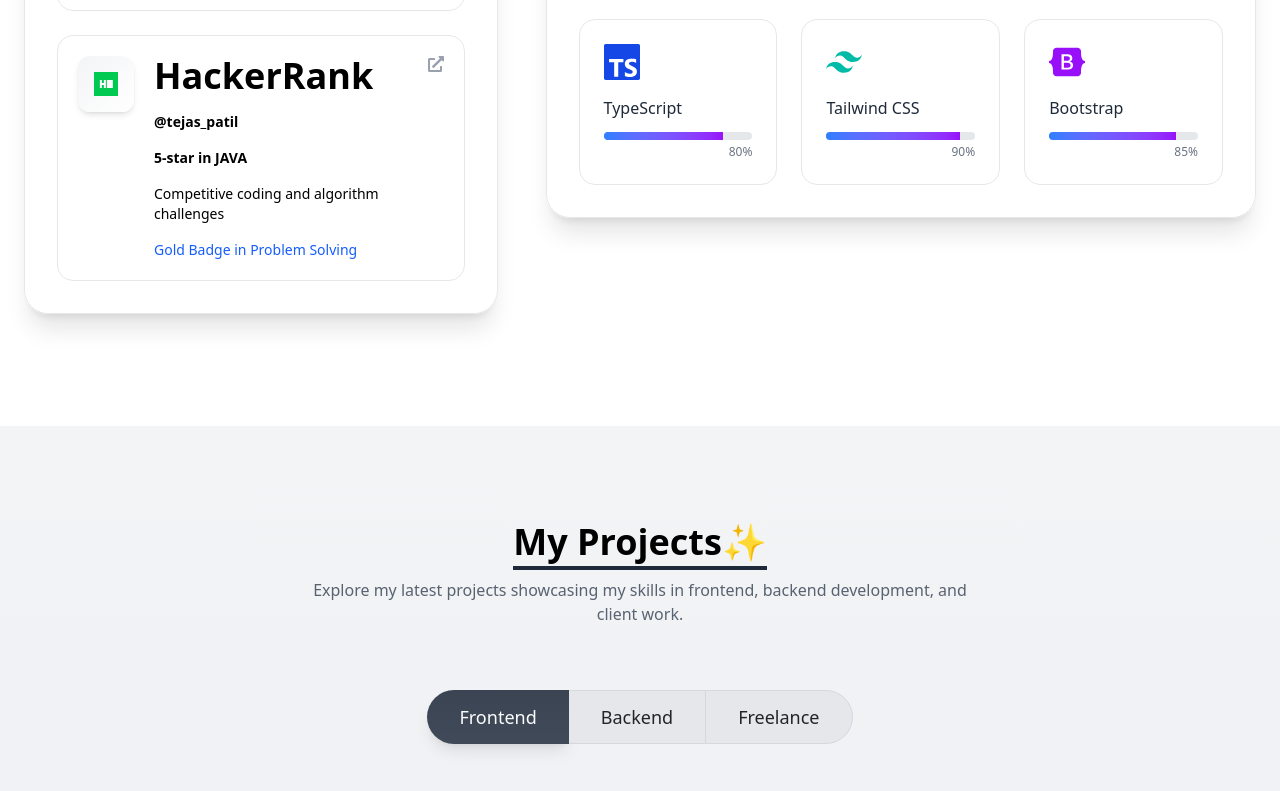
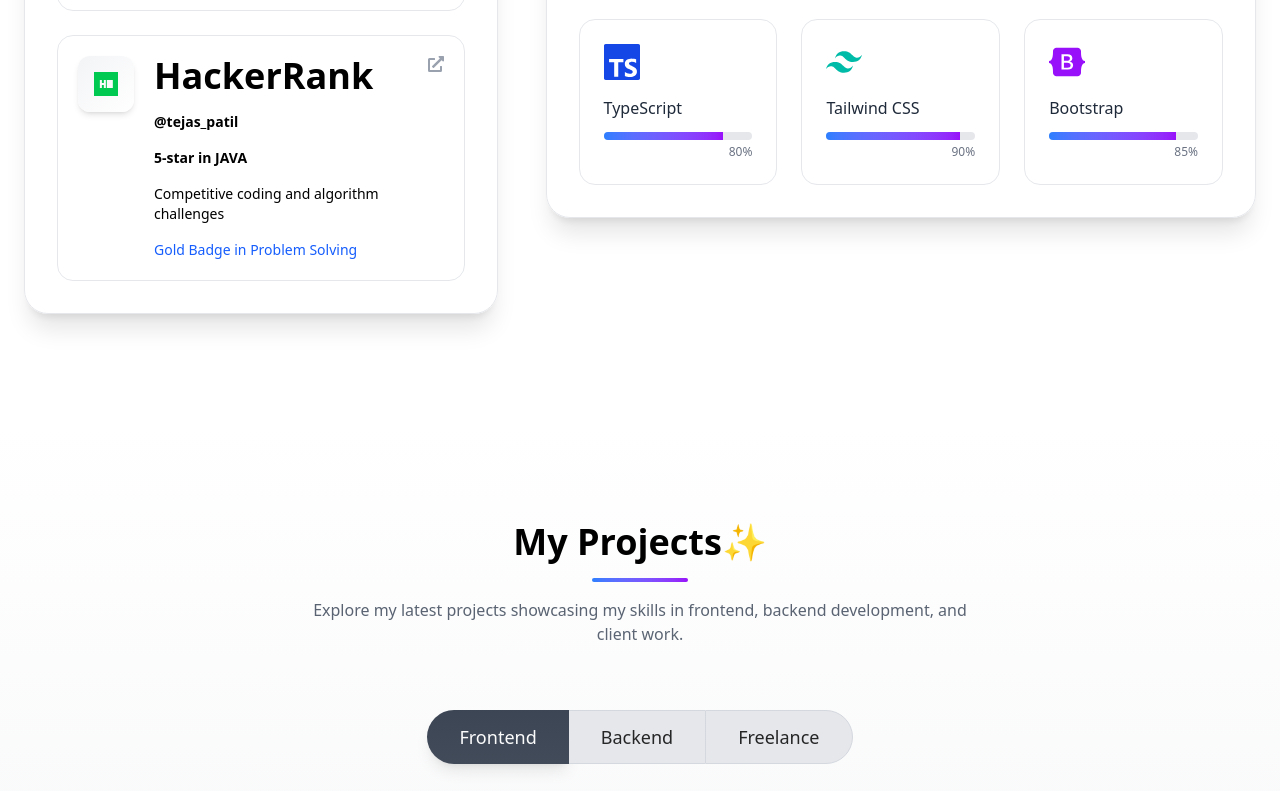
Before and after one commit to Tejascodez/personal-portfolio, a React (Vite) app: page / in a window 1280 px wide. Shown: the part 2000-2791 px from the top of the page. Built offline with nearby package versions, Linux system fonts and the light colour scheme.

Commit message:
certifications final

```diff
--- a/src/PortfolioLanding.jsx
+++ b/src/PortfolioLanding.jsx
@@ -279,6 +279,7 @@ const PortfolioLanding = () => {
         </header>
 
         <AboutMe />
+
         <Projects />
       </motion.div>
     </div>
--- a/src/components/AboutMe.jsx
+++ b/src/components/AboutMe.jsx
@@ -328,7 +328,7 @@ const AboutMe = () => {
         <motion.div
           initial={{ opacity: 0, y: -20 }}
           animate={{ opacity: 1, y: 0 }}
-          transition={{ duration: 0.8 }}
+          transition={{ duration: 0.4 }}
           className="text-center mb-16"
         >
           <h2 className={`text-4xl md:text-5xl font-bold mb-4 ${isDarkMode ? 'text-white' : 'text-black'} tracking-tight`}>
@@ -342,7 +342,7 @@ const AboutMe = () => {
           <motion.div
             initial={{ opacity: 0, x: -50 }}
             animate={{ opacity: 1, x: 0 }}
-            transition={{ duration: 0.8, delay: 0.2 }}
+            transition={{ duration: 0.4, delay: 0.2 }}
             className="w-full sm:w-3/4 md:w-3/5 lg:w-2/5 mx-auto lg:mx-0"
           >
             <div className="relative w-full aspect-[4/5] sm:aspect-auto sm:h-[480px] rounded-3xl overflow-hidden shadow-2xl shadow-black/10 dark:shadow-blue-900/10 border border-gray-200 dark:border-gray-800 group perspective">
@@ -396,7 +396,7 @@ const AboutMe = () => {
               visible: { opacity: 1, x: 0 },
               hidden: { opacity: 0, x: 50 }
             }}
-            transition={{ duration: 0.8, delay: 0.4 }}
+            transition={{ duration: 0.4, delay: 0.4 }}
             className="lg:w-3/5 mt-12 lg:mt-0"
           >
             <div className="relative">
@@ -431,7 +431,7 @@ const AboutMe = () => {
                         key={index}
                         initial={{ opacity: 0, x: -10 }}
                         animate={{ opacity: 1, x: 0 }}
-                        transition={{ duration: 0.4, delay: 0.8 + index * 0.1 }}
+                        transition={{ duration: 0.4, delay: 0.4 + index * 0.1 }}
                         className={`flex items-center ${isDarkMode ? 'text-gray-300' : 'text-gray-700'}`}
                       >
                         <span className="inline-block w-2 h-2 rounded-full bg-blue-500 mr-3"></span>
@@ -461,7 +461,7 @@ text-shadow: yellow-500;">I'm a fitness freak</span>, watching anime, and of cou
               visible: { opacity: 1, y: 0 },
               hidden: { opacity: 0, y: 50 }
             }}
-            transition={{ duration: 0.8, delay: 0.3 }}
+            transition={{ duration: 0.4, delay: 0.3 }}
             className="w-full lg:w-2/5"
           >
             <div className="backdrop-blur-lg rounded-3xl border border-gray-200 dark:border-gray-800 p-8 shadow-xl hover:shadow-2xl transition-all duration-500">
@@ -531,7 +531,7 @@ text-shadow: yellow-500;">I'm a fitness freak</span>, watching anime, and of cou
               visible: { opacity: 1, y: 0 },
               hidden: { opacity: 0, y: 50 }
             }}
-            transition={{ duration: 0.8, delay: 0.6 }}
+            transition={{ duration: 0.4, delay: 0.6 }}
             className="w-full lg:w-3/5"
           >
             <div className="backdrop-blur-lg rounded-3xl border border-gray-200 dark:border-gray-800 p-8 shadow-xl hover:shadow-2xl transition-all duration-500">
--- a/src/components/Projects.jsx
+++ b/src/components/Projects.jsx
@@ -168,7 +168,7 @@ const Projects = () => {
   };
 
   return (
-    <section id="projects" className={`py-24 relative ${isDarkMode ? 'bg-gray-950' : 'bg-gray-100'}`}>
+    <section id="projects" className={`py-24 relative ${isDarkMode ? 'bg-gray-950' : 'bg-white'}`}>
       {/* Background gradient */}
       <div className={`absolute inset-0 ${isDarkMode
         ? 'bg-gradient-to-b from-transparent to-gray-900/30'
@@ -178,18 +178,24 @@ const Projects = () => {
         <motion.div
           initial={{ opacity: 0 }}
           animate={{ opacity: 1 }}
-          transition={{ duration: 0.8 }}
+          transition={{ duration: 0.4 }}
           className="text-center mb-16"
         >
           <h2 className={`text-3xl md:text-4xl font-bold mb-4 ${isDarkMode ? 'text-white' : 'black'}`}>
             <span className="relative inline-block">
               My Projects✨
               <motion.span
-                className={`absolute -bottom-2 left-0 w-full h-1 ${isDarkMode ? 'bg-white' : 'bg-gray-800'}`}
-                initial={{ width: "0%" }}
-                animate={{ width: "100%" }}
-                transition={{ duration: 1, delay: 0.5 }}
-              ></motion.span>
+  className="block w-24 h-1 mx-auto mt-4  rounded-full bg-gradient-to-r from-blue-500 to-purple-600"
+  animate={{
+    backgroundPosition: ['0% 50%', '100% 50%'],
+  }}
+  transition={{
+    duration: 3,
+    repeat: Infinity,
+    repeatType: 'reverse',
+    ease: 'linear',
+  }}
+/>
             </span>
           </h2>
           <p className={`mt-4 max-w-2xl mx-auto ${isDarkMode ? 'text-gray-400' : 'text-gray-600'}`}>
@@ -252,7 +258,7 @@ const Projects = () => {
             visible: { opacity: 1, y: 0 },
             hidden: { opacity: 0, y: 50 }
           }}
-          transition={{ duration: 0.8 }}
+          transition={{ duration: 0.4 }}
           className="grid grid-cols-1 md:grid-cols-2 lg:grid-cols-3 gap-8"
         >
           {/* Frontend Projects */}
@@ -298,7 +304,7 @@ const Projects = () => {
               </div>
               <div className="p-6">
                 <h3 className={`text-xl font-bold mb-2 group-hover:text-gray-500 transition-colors duration-300
-                  ${isDarkMode ? 'text-white drop-shadow-[0_0_5px_rgba(255,255,255,0.8)]' : 'black'}`}>
+                  ${isDarkMode ? 'text-white drop-shadow-[0_0_5px_rgba(255,255,255,0.4)]' : 'black'}`}>
                   {project.title}
                 </h3>
 
@@ -370,7 +376,7 @@ const Projects = () => {
               <div className="p-6">
                 <h3 className={`text-xl font-bold mb-2 transition-colors duration-300
                   ${isDarkMode
-                    ? 'text-white group-hover:text-gray-300 drop-shadow-[0_0_5px_rgba(255,255,255,0.8)]'
+                    ? 'text-white group-hover:text-gray-300 drop-shadow-[0_0_5px_rgba(255,255,255,0.4)]'
                     : 'black group-hover:text-gray-600'}`}>
                   {project.title}
                 </h3>
@@ -434,7 +440,7 @@ const Projects = () => {
                 <div className="flex justify-between items-center mb-2">
                   <h3 className={`text-xl font-bold transition-colors duration-300
                     ${isDarkMode
-                      ? 'text-white group-hover:text-gray-300 drop-shadow-[0_0_5px_rgba(255,255,255,0.8)]'
+                      ? 'text-white group-hover:text-gray-300 drop-shadow-[0_0_5px_rgba(255,255,255,0.4)]'
                       : 'black group-hover:text-gray-600'}`}>
                     {project.title}
                   </h3>
```
